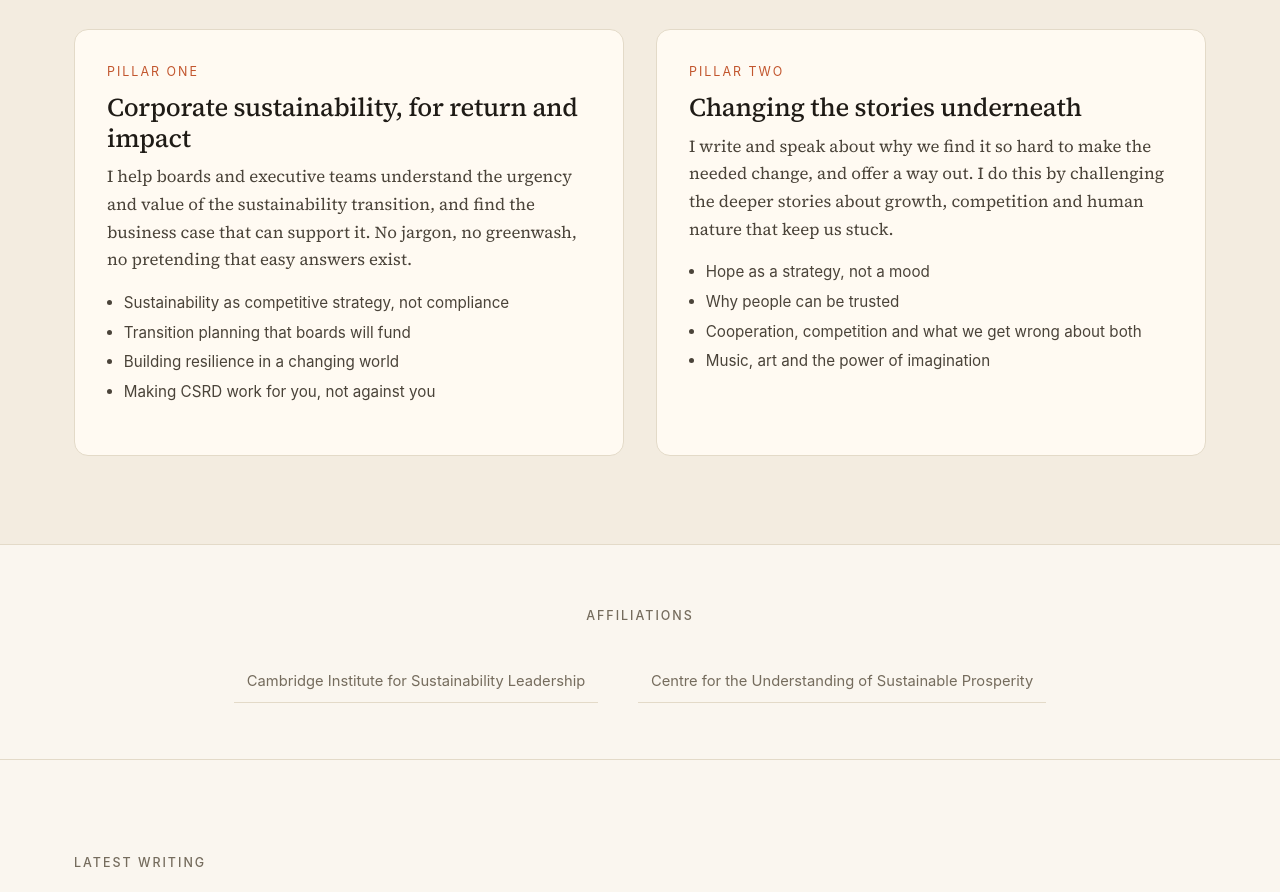
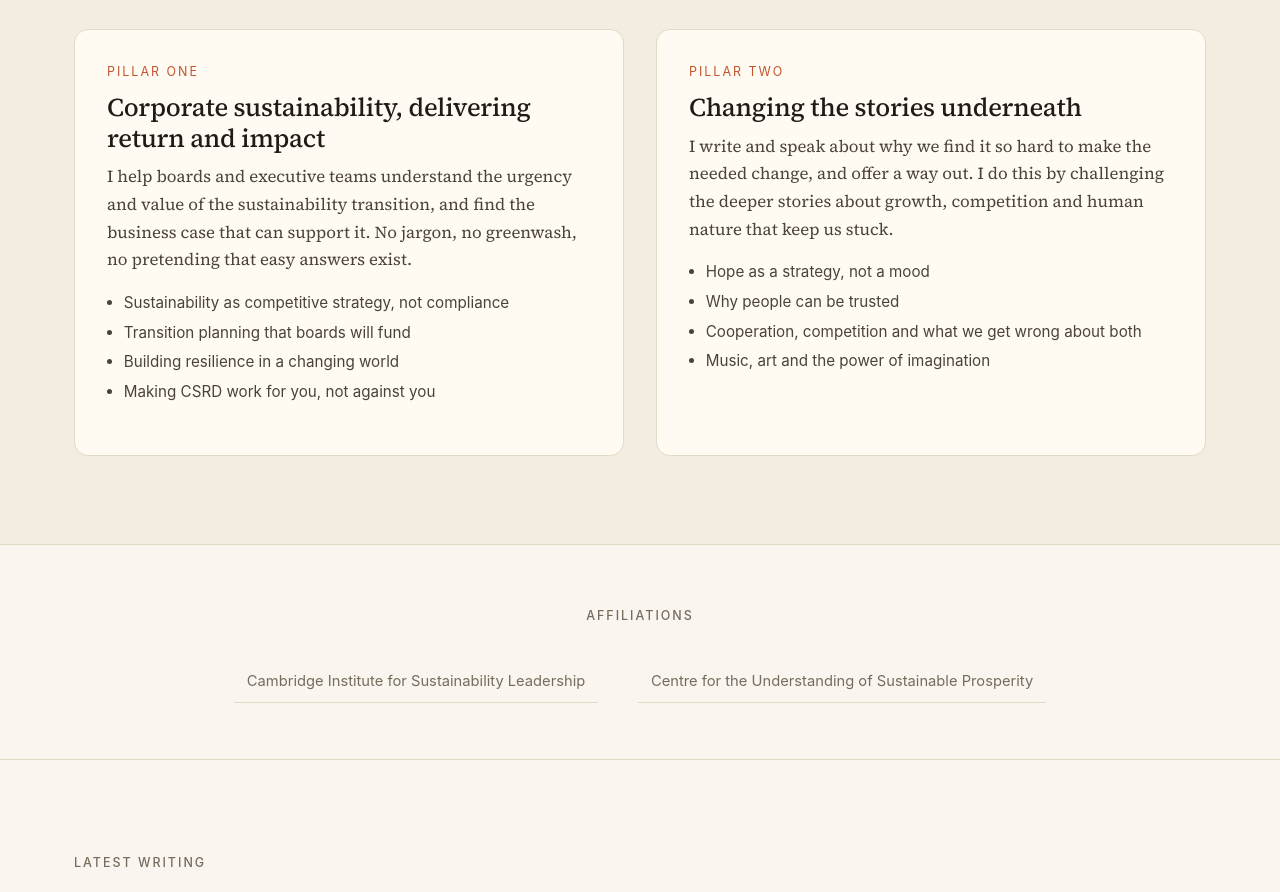
Before and after one commit to oliverdvh/oliverdvh-site, an Eleventy site: page src/index.md in a window 1280 px wide. Shown: the part 1312-2204 px from the top of the page. Built offline with nearby package versions, Linux system fonts and the light colour scheme; Eleventy itself is replaced by a stand-in of ours; files that its build step writes are made by us from their sources; no server answers; a web font is replaced by a local one.

Commit message:
Update Pages “home”

```diff
--- a/src/index.md
+++ b/src/index.md
@@ -11,7 +11,7 @@ pillarsIntro:
     including our leaders, are quietly convinced they can't.
 pillarOne:
   num: Pillar one
-  heading: Corporate sustainability, for return and impact
+  heading: Corporate sustainability, delivering return and impact
   body: I help boards and executive teams understand the urgency and value of the
     sustainability transition, and find the business case that can support it.
     No jargon, no greenwash, no pretending that easy answers exist.
```
